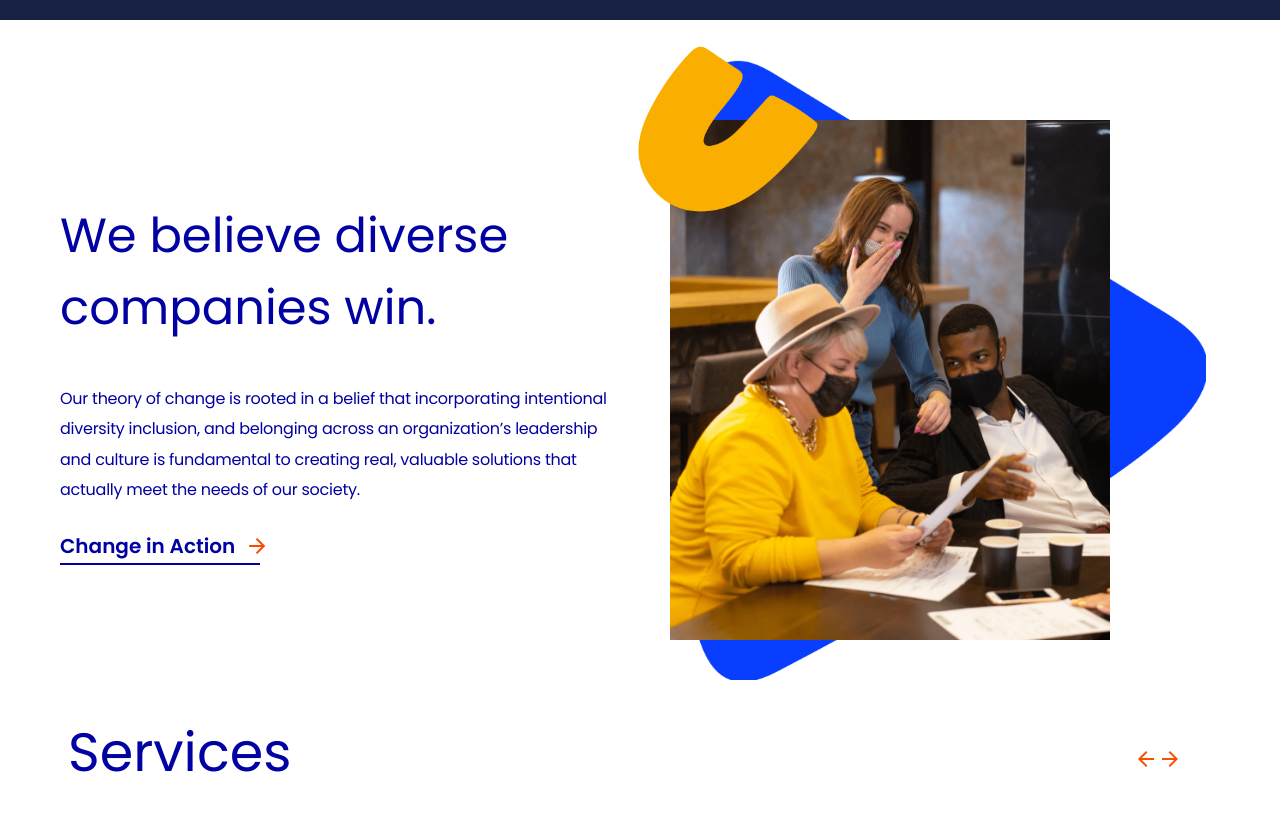
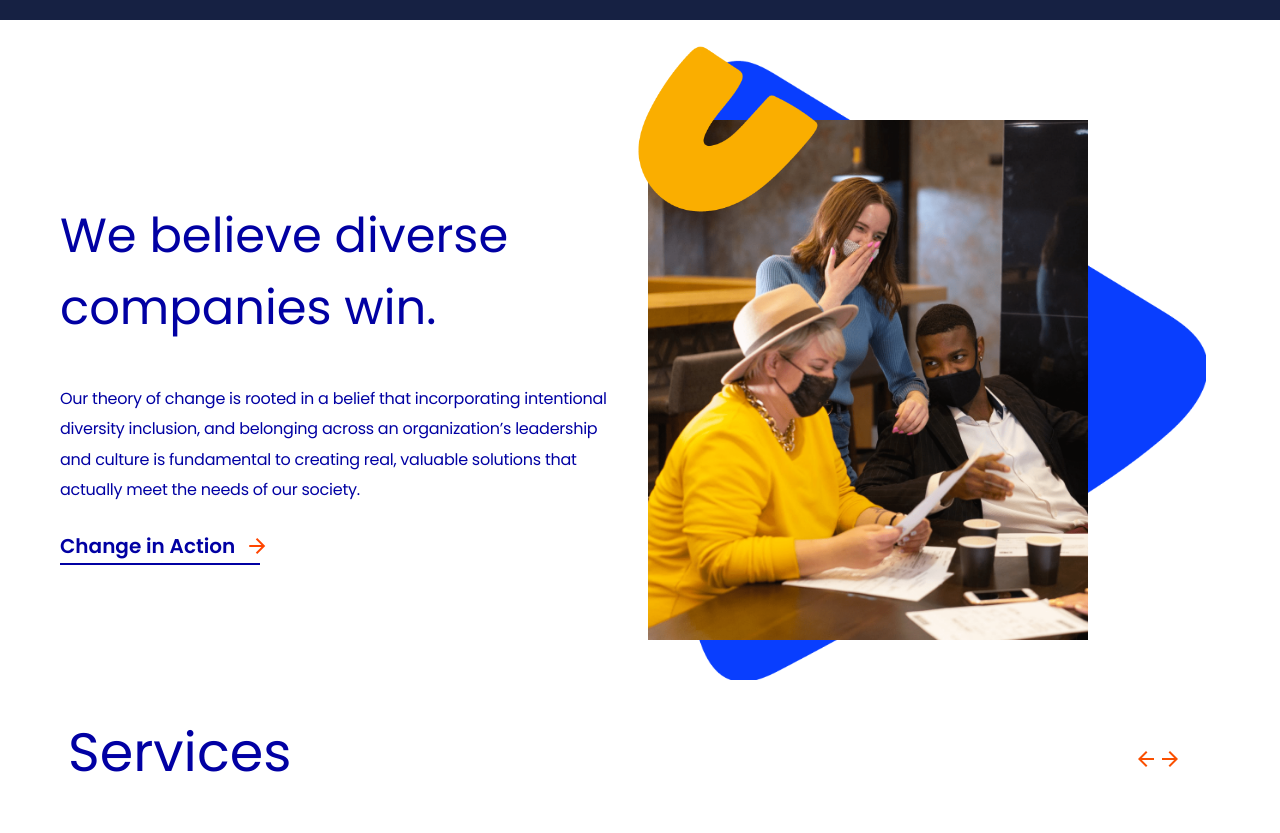
Before and after one commit to HariSunil/onBoard, a plain HTML site: page index.html in a window 1280 px wide. Shown: the part 780-1613 px from the top of the page. Drawn offline with nearby package versions, Linux system fonts and the light colour scheme.

Commit message:
updated website

```diff
--- a/style.css
+++ b/style.css
@@ -1042,7 +1042,7 @@ a{
         height:420px;
     }
     .pic img{
-        left:-25%;
+        left:-30%;
     }
 }
 @media (min-width:1451px) and (max-width:2560px){
```
